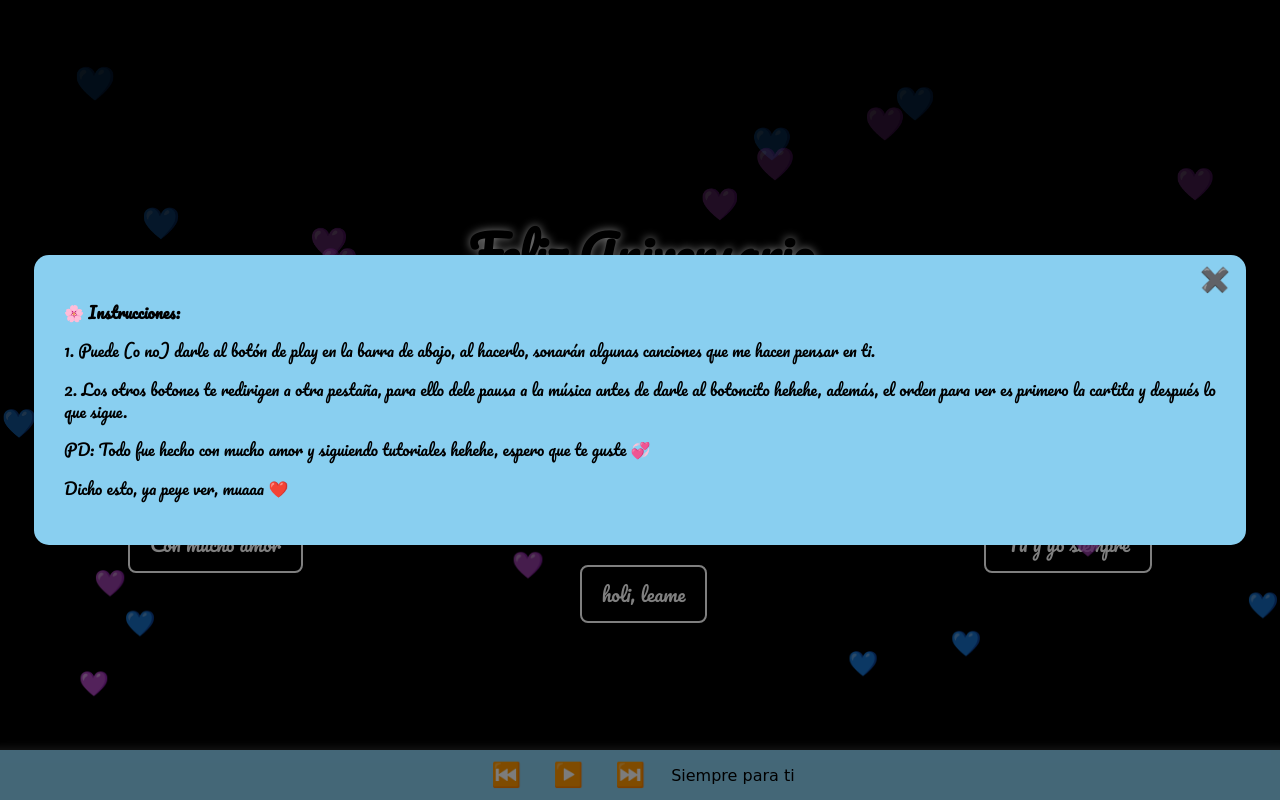
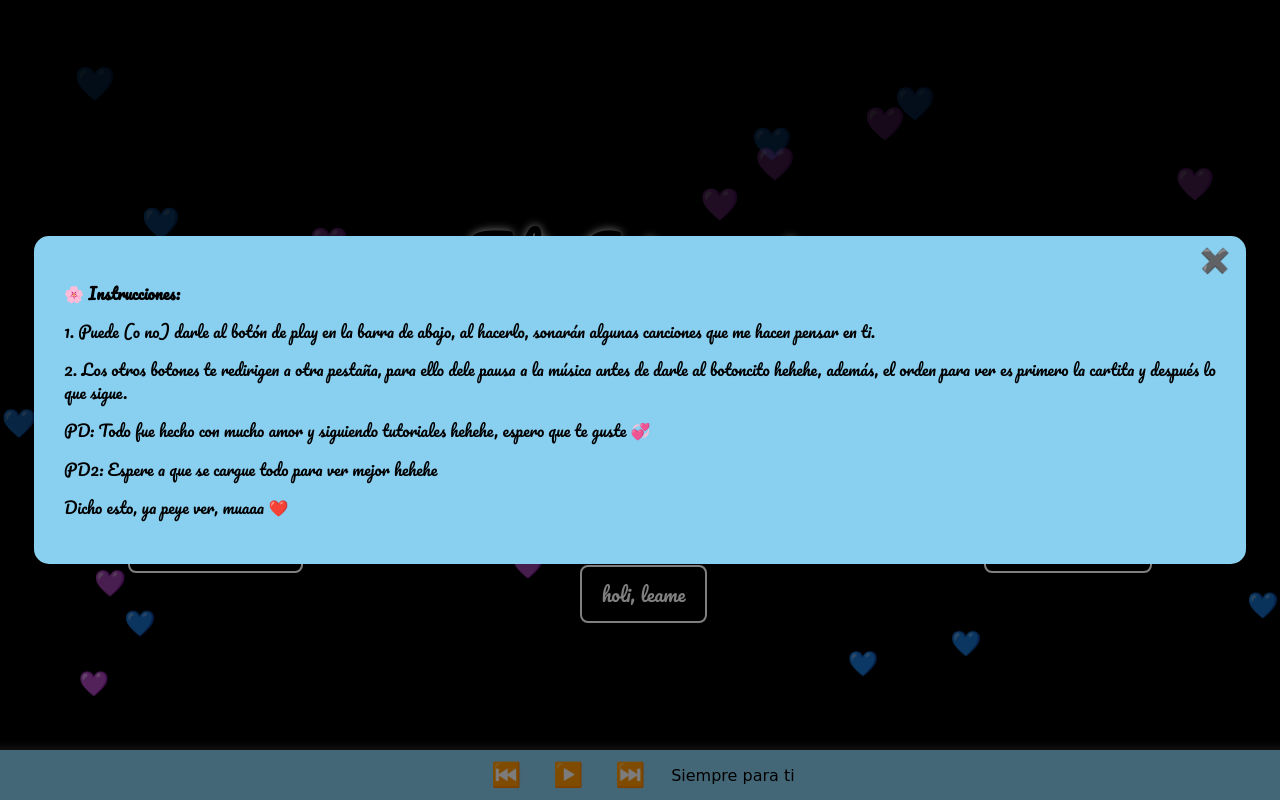
Before and after one commit to Lyhuwu/Felyhh-aniversario-, a plain HTML site: page index.html in a window 1280 px wide. Both pictures are taken after a click on the button "holi, leame". Drawn offline with Linux system fonts and the light colour scheme; a web font is replaced by a local one.

Commit message:
Update index.html

```diff
--- a/index.html
+++ b/index.html
@@ -252,6 +252,7 @@
       <p>1. Puede (o no) darle al botón de play en la barra de abajo, al hacerlo, sonarán algunas canciones que me hacen pensar en ti.</p>
       <p>2. Los otros botones te redirigen a otra pestaña, para ello dele pausa a la música antes de darle al botoncito hehehe, además, el orden para ver es primero la cartita y después lo que sigue.</p>
       <p>PD: Todo fue hecho con mucho amor y siguiendo tutoriales hehehe, espero que te guste 💞</p>
+      <p>PD2: Espere a que se cargue todo para ver mejor hehehe </p>
       <p>Dicho esto, ya peye ver, muaaa ❤️</p>
     </div>
   </div>
```
